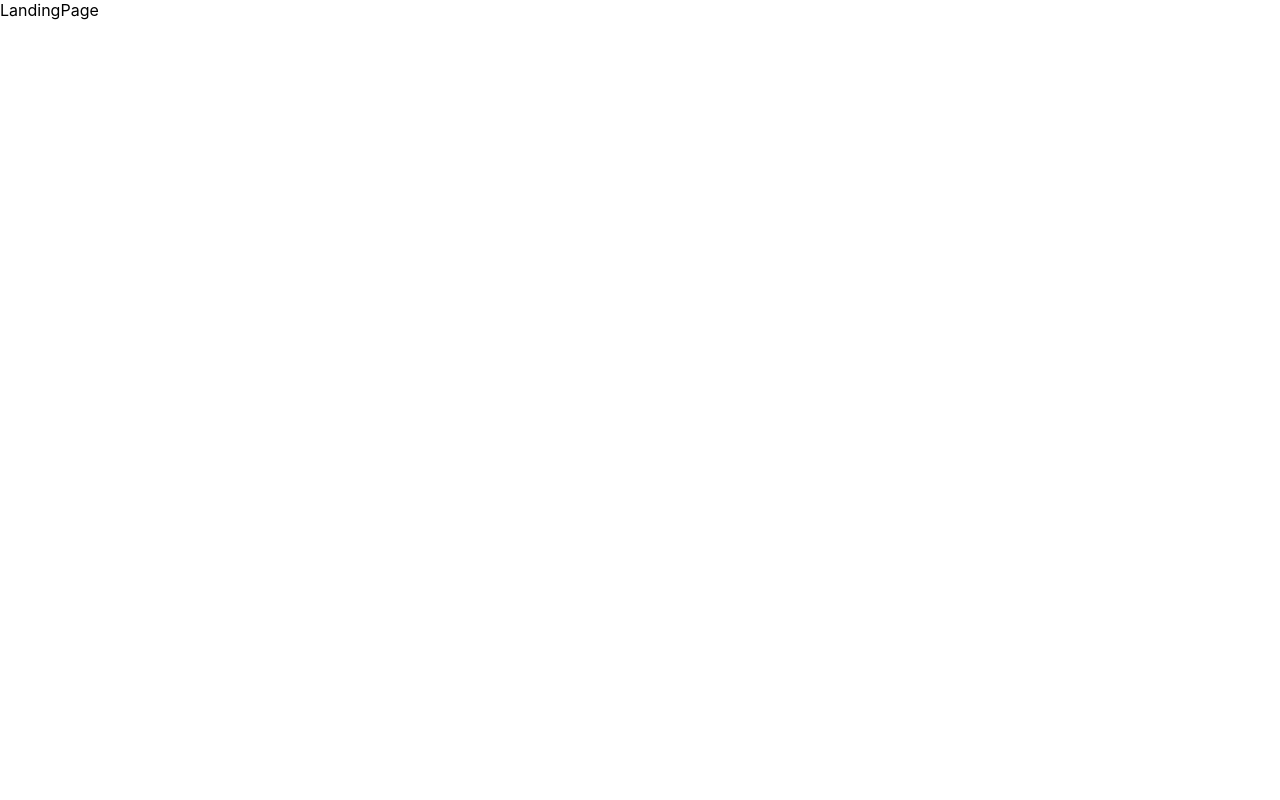
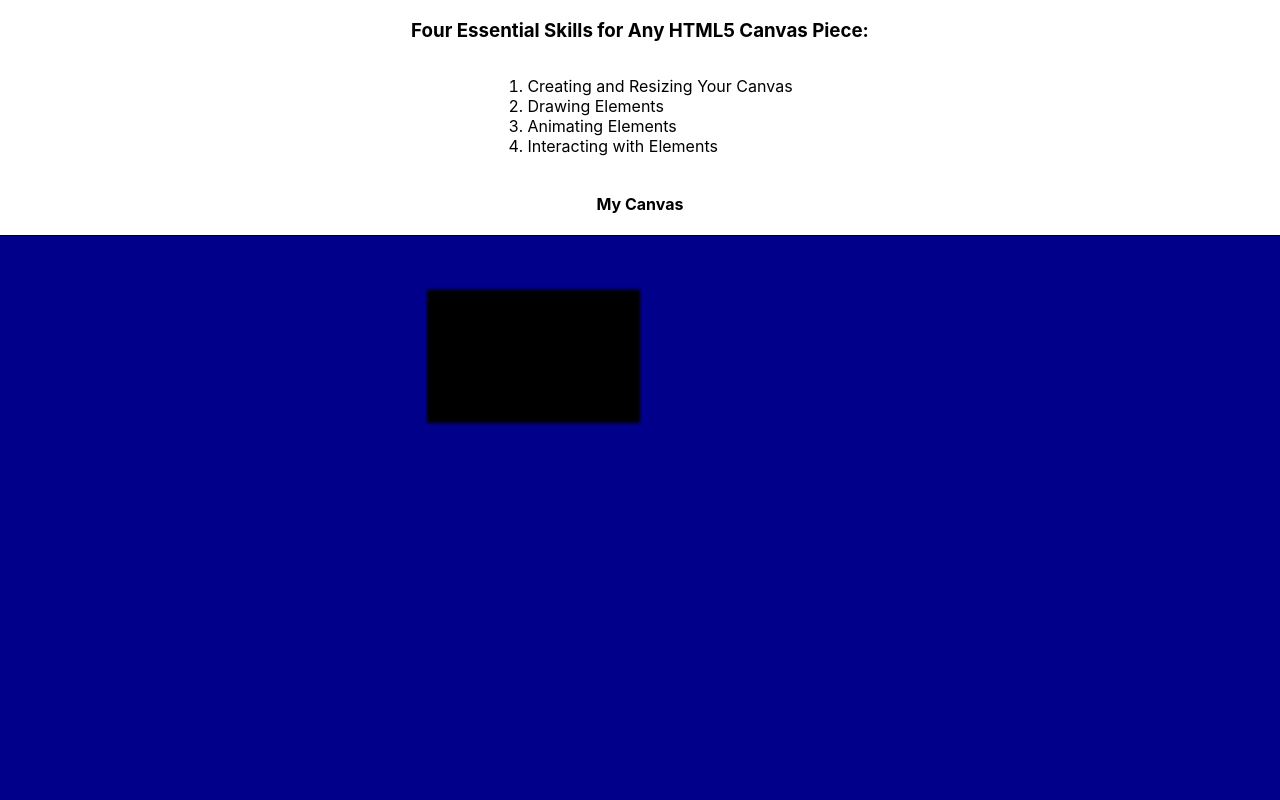
Before and after one commit to kgallagher52/keatongallagher.com, a React app: page / in a window 1280 px wide. Shown: the top 800 px of the page. Built offline with nearby package versions, Linux system fonts and the light colour scheme.

Commit message:
Creating a simple canvas with a filled square in it.

```diff
--- a/src/App.tsx
+++ b/src/App.tsx
@@ -2,11 +2,13 @@ import React from "react";
 import { Route, Switch } from "react-router-dom";
 import Page404 from "./components/Page404";
 import LandingPage from "./components/LandingPage";
+import Canvas from "./components/Canvas";
 import "./App.css";
 
 const App = () => {
   return (
     <div data-test="app">
+      <Canvas />
       <Switch>
         <Route exact path="/" component={LandingPage} />
         <Route component={Page404} />
--- /dev/null
+++ b/src/components/Canvas/index.css
@@ -0,0 +1,11 @@
+.canvas .wrapper {
+  display: flex;
+  justify-content: center;
+  align-items: center;
+  flex-direction: column;
+}
+
+.canvas canvas {
+  background: darkblue;
+  border: 1px solid black;
+}
--- /dev/null
+++ b/src/components/Canvas/index.tsx
@@ -0,0 +1,33 @@
+import React, { useEffect } from "react";
+import "./index.css";
+
+const Canvas = () => {
+  useEffect(() => {
+    var e: HTMLCanvasElement = document.querySelector("canvas");
+    e.style.width = window.innerWidth.toString() + "px";
+    e.style.height = window.innerHeight.toString() + "px";
+    var c = e.getContext("2d");
+    // fillRect(x,y,width,height)
+    c.fillRect(100, 10, 50, 25);
+  }, []);
+  return (
+    <div className="canvas" data-test="canvas-page">
+      <div className="wrapper">
+        <h3>Four Essential Skills for Any HTML5 Canvas Piece:</h3>
+        <ol>
+          <li>Creating and Resizing Your Canvas</li>
+          <li>Drawing Elements</li>
+          <li>Animating Elements</li>
+          <li>Interacting with Elements</li>
+        </ol>
+        <h4>My Canvas</h4>
+        <canvas></canvas>
+        <a href="https://www.youtube.com/watch?v=EO6OkltgudE&list=PLpPnRKq7eNW3We9VdCfx9fprhqXHwTPXL">
+          Source Video: Chris Courses
+        </a>
+      </div>
+    </div>
+  );
+};
+
+export default Canvas;
--- a/src/components/LandingPage/index.tsx
+++ b/src/components/LandingPage/index.tsx
@@ -2,7 +2,7 @@ import React from "react";
 import "./index.css";
 
 const LandingPage = () => {
-  return <div data-test="landing-page">LandingPage</div>;
+  return <div data-test="landing-page"></div>;
 };
 
 export default LandingPage;
--- a/tsconfig.json
+++ b/tsconfig.json
@@ -11,6 +11,7 @@
     "noImplicitAny": true,
     "allowJs": true,
     "skipLibCheck": true,
+    "strictNullChecks": false,
     "esModuleInterop": true,
     "allowSyntheticDefaultImports": true,
     "strict": true,
```
Also changed, not shown: package.json (line endings or trailing spaces), 1 other file (tests, documents, lock files or other folders).
